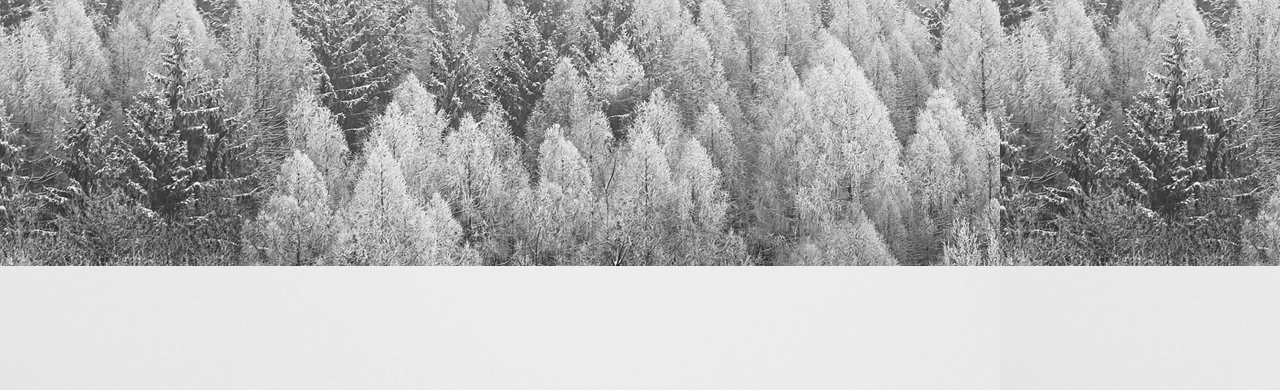
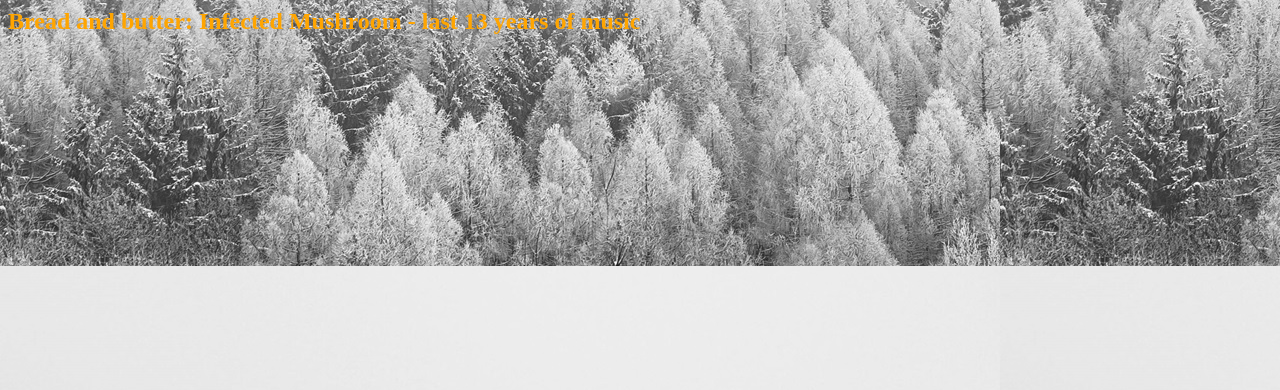
Before and after one commit to MksEts/my-first-project, a plain HTML site: page my-first-project/index.html in a window 1280 px wide. Shown: the part 410-800 px from the top of the page. Drawn offline with Linux system fonts and the light colour scheme.

Commit message:
new file structure

```diff
--- a/my-first-project/assets/css/styles.css
+++ b/my-first-project/assets/css/styles.css
@@ -2,3 +2,7 @@ body{
     background-color: lightgrey;
     background-image: url("../images/01-02-02_background-img.jpg");
 }
+
+h2{
+    color: orange;
+}
--- a/my-first-project/index.html
+++ b/my-first-project/index.html
@@ -10,5 +10,7 @@
     <h1>first project</h1>
     <p>very good, very nice project</p>
     <img src="assets/images/01-02-02_ci-logo.png" alt="Code Institute Logo">
+
+    <h2>Bread and butter: Infected Mushroom - last 13 years of music</h2>
 </body>
 </html>
```
Also changed, not shown: 2 other files.
